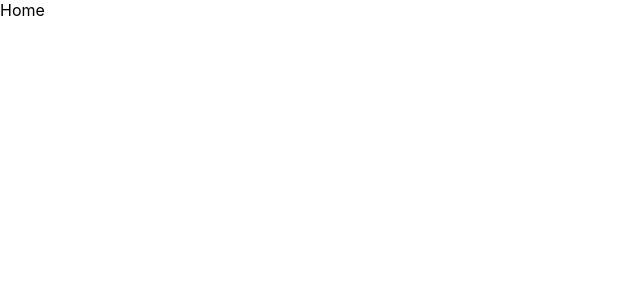
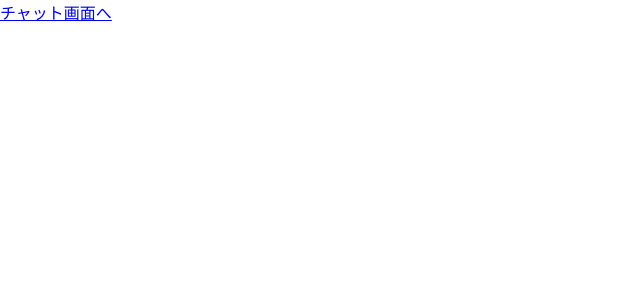
Before and after one commit to tanaka0430/tokuteikadai, a React (Create React App) app in the folder project/frontend/: page / in a window 1280 px wide. Shown: the top 300 px of the page, without its empty margins (0-640 px from the left). Built offline with nearby package versions, Linux system fonts and the light colour scheme.

Commit message:
チャット画面へのリンクを作成

```diff
--- a/project/frontend/src/components/pages/Home.js
+++ b/project/frontend/src/components/pages/Home.js
@@ -1,7 +1,8 @@
 import React from 'react'
+import { Link } from 'react-router-dom'
 
 export const Home = () => {
   return (
-    <div>Home</div>
-  )
-}
+    <Link to ='/chat'>チャット画面へ</Link>
+  );
+};
```
